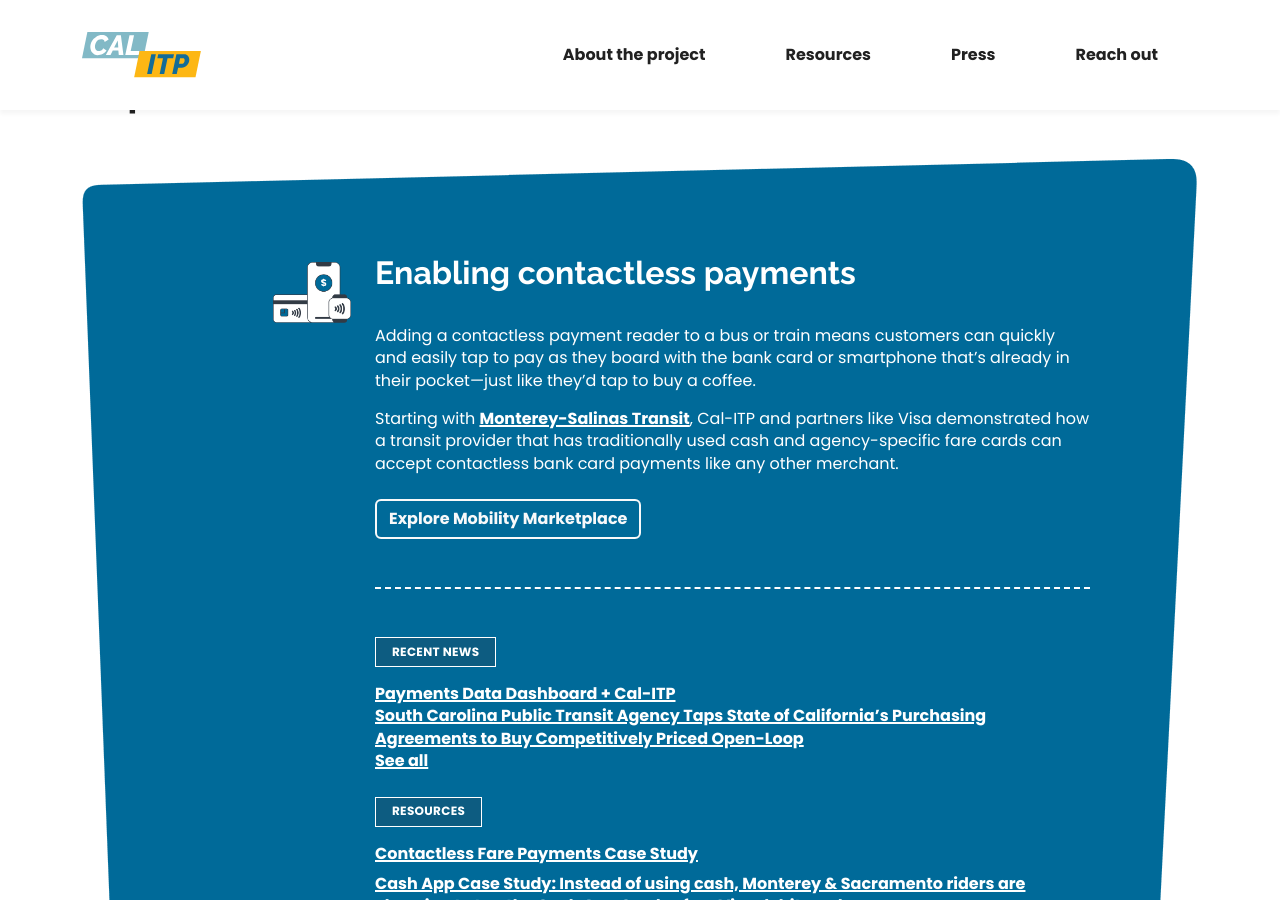
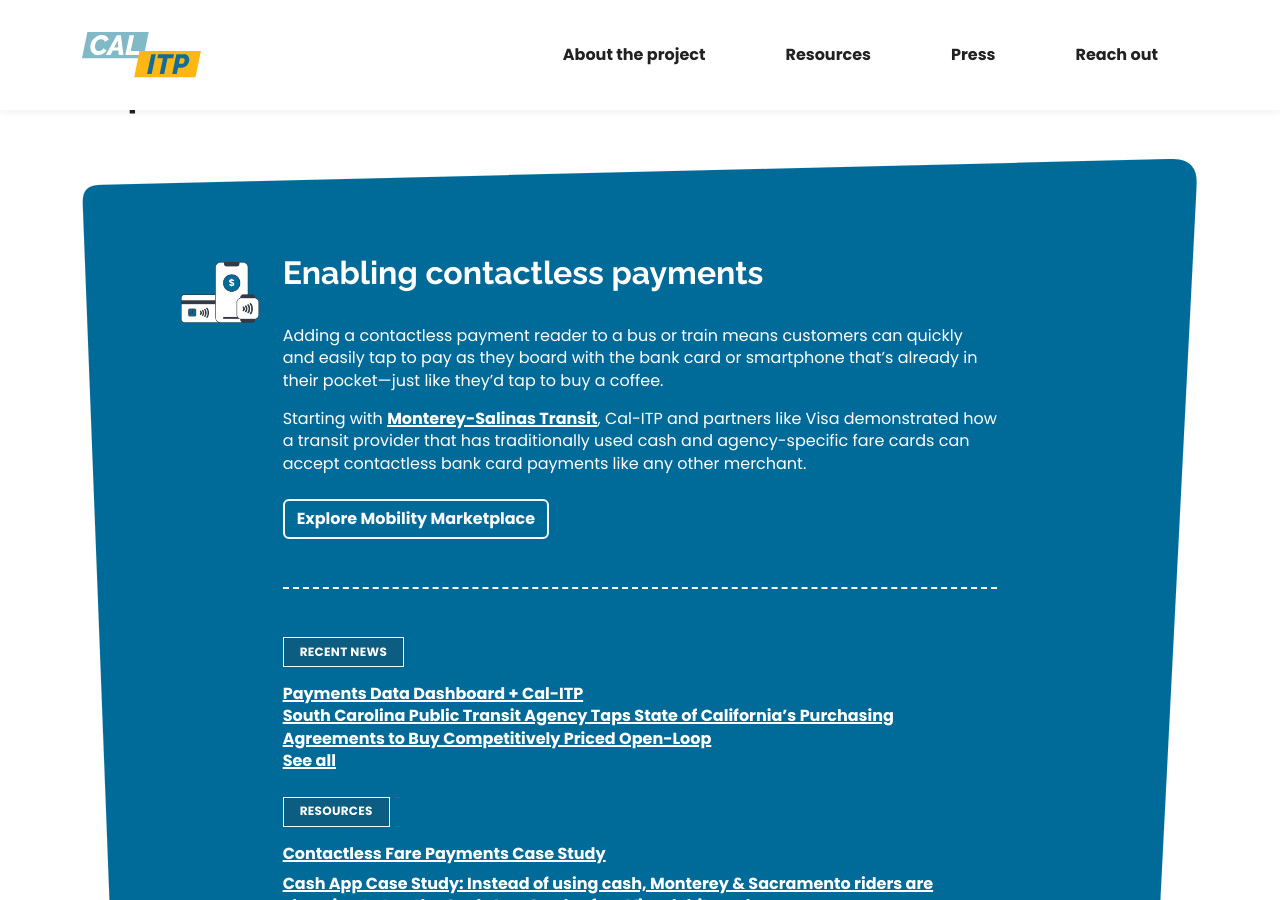
Before and after one commit to cal-itp/calitp.org, a Jekyll site: the page built from src/index.html, in a window 1280 px wide and 900 px high, scrolled down 2041 px. Built offline with Jekyll 4.4.1, drawn with Linux system fonts in a browser that asks for light colours.

Commit message:
fix: adjust offsets on initiatives to make text more centered

```diff
--- a/src/_includes/initiatives.html
+++ b/src/_includes/initiatives.html
@@ -37,7 +37,7 @@
         class="px-5 px-md-3 py-5 my-4 rhombus-1"
         style=" background-color: var({{ initiative.class }})">
         <div class="row pt-5">
-          <picture class="col-12 col-md-2 col-lg-2 offset-md-1 d-flex justify-content-md-end align-self-md-start justify-content-center">
+          <picture class="col-12 col-md-2 col-lg-2 d-flex justify-content-md-end align-self-md-start justify-content-center">
             <img
               class="pt-2"
               src="{{ initiative.image.src }}"
@@ -57,7 +57,7 @@
           </div>
         </div>
         <div class="row">
-          <div class="col-12 offset-md-3 offset-lg-3 col-md-8 col-lg-8 pt-4 pt-md-0">
+          <div class="col-12 offset-md-2 col-md-8 col-lg-8 pt-4 pt-md-0">
             <h4 class="small-caps text-white mt-5 mb-3">Recent News</h4>
             <div class="tab-list">
               {% assign all_press = site.press | reverse %}
@@ -81,7 +81,7 @@
           </div>
         </div>
         <div class="row">
-          <div class="col-12 offset-md-3 offset-lg-3 col-md-8 col-lg-8 pt-4 pt-md-0">
+          <div class="col-12 offset-md-2 col-md-8 col-lg-8 pt-4 pt-md-0">
             <h4 class="small-caps text-white mt-4 mb-3">Resources</h4>
             <div class="tab-list">
               {% assign all_resources = site.resources | reverse %}
```
